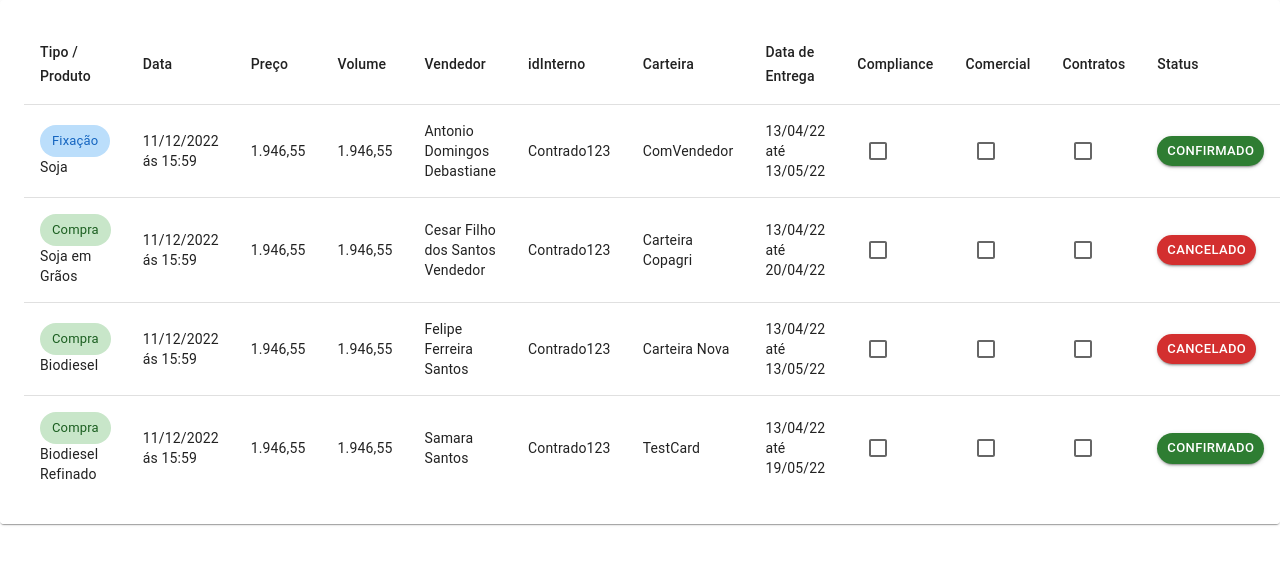
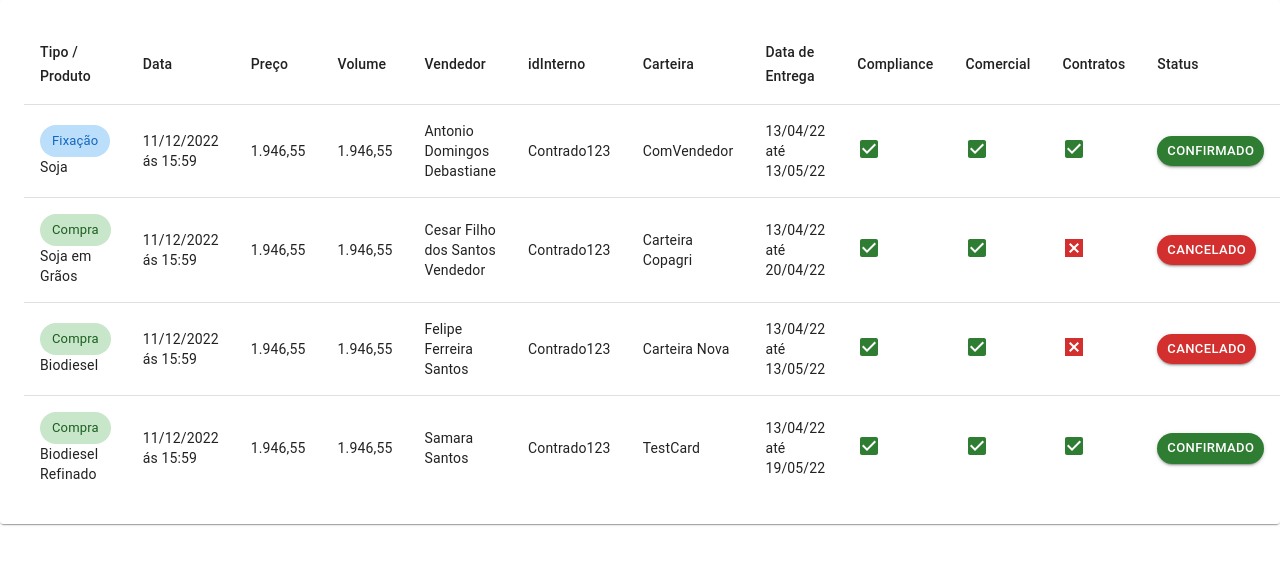
Before and after one commit to Gabriel-Feitosa2/POC, a React (Create React App) app: page / in a window 1280 px wide. Shown: the top 564 px of the page. Built offline with nearby package versions, Linux system fonts and the light colour scheme.

Commit message:
Ckeckbox agora não podem da check mais

```diff
--- a/src/pages/home.tsx
+++ b/src/pages/home.tsx
@@ -1,4 +1,6 @@
-import { Button, Checkbox, Chip } from '@mui/material'
+import { CheckBox } from '@mui/icons-material'
+import DisabledByDefaultIcon from '@mui/icons-material/DisabledByDefault'
+import { Button, Chip } from '@mui/material'
 import DataTable from '../components/table/table'
 
 function Home() {
@@ -69,9 +71,9 @@ function Home() {
       idInterno: 'Contrado123',
       carteira: 'ComVendedor',
       dataEntrega: '13/04/22 até 13/05/22',
-      compliance: <Checkbox />,
-      comercial: <Checkbox />,
-      contratos: <Checkbox />,
+      compliance: <CheckBox color='success' />,
+      comercial: <CheckBox color='success' />,
+      contratos: <CheckBox color='success' />,
       status: (
         <Button size='small' variant='contained' color='success' sx={{ borderRadius: '25px' }}>
           Confirmado
@@ -99,9 +101,9 @@ function Home() {
       idInterno: 'Contrado123',
       carteira: 'Carteira Copagri',
       dataEntrega: '13/04/22 até 20/04/22',
-      compliance: <Checkbox />,
-      comercial: <Checkbox />,
-      contratos: <Checkbox color='error' />,
+      compliance: <CheckBox color='success' />,
+      comercial: <CheckBox color='success' />,
+      contratos: <DisabledByDefaultIcon color='error' />,
       status: (
         <Button size='small' variant='contained' color='error' sx={{ borderRadius: '25px' }}>
           Cancelado
@@ -129,9 +131,9 @@ function Home() {
       idInterno: 'Contrado123',
       carteira: 'Carteira Nova',
       dataEntrega: '13/04/22 até 13/05/22',
-      compliance: <Checkbox />,
-      comercial: <Checkbox />,
-      contratos: <Checkbox color='error' />,
+      compliance: <CheckBox color='success' />,
+      comercial: <CheckBox color='success' />,
+      contratos: <DisabledByDefaultIcon color='error' />,
       status: (
         <Button size='small' variant='contained' color='error' sx={{ borderRadius: '25px' }}>
           Cancelado
@@ -159,9 +161,9 @@ function Home() {
       idInterno: 'Contrado123',
       carteira: 'TestCard',
       dataEntrega: '13/04/22 até 19/05/22',
-      compliance: <Checkbox />,
-      comercial: <Checkbox />,
-      contratos: <Checkbox />,
+      compliance: <CheckBox color='success' />,
+      comercial: <CheckBox color='success' />,
+      contratos: <CheckBox color='success' />,
       status: (
         <Button size='small' variant='contained' color='success' sx={{ borderRadius: '25px' }}>
           Confirmado
```
